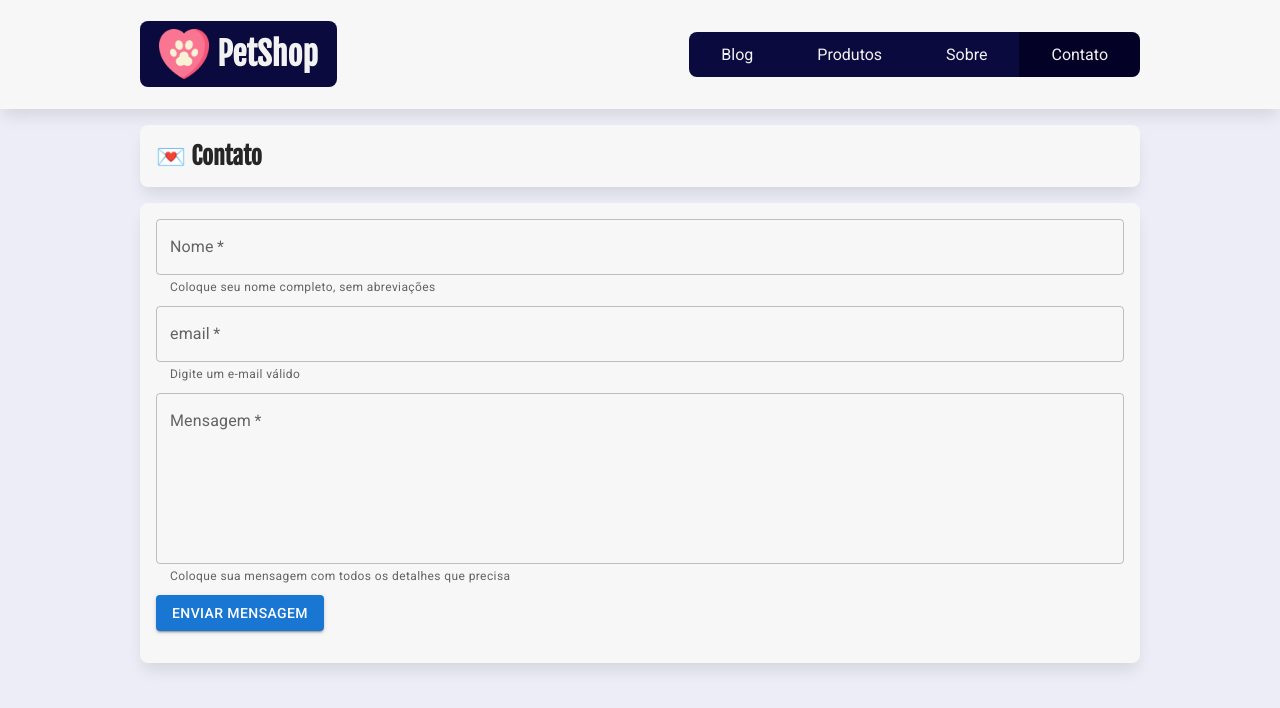
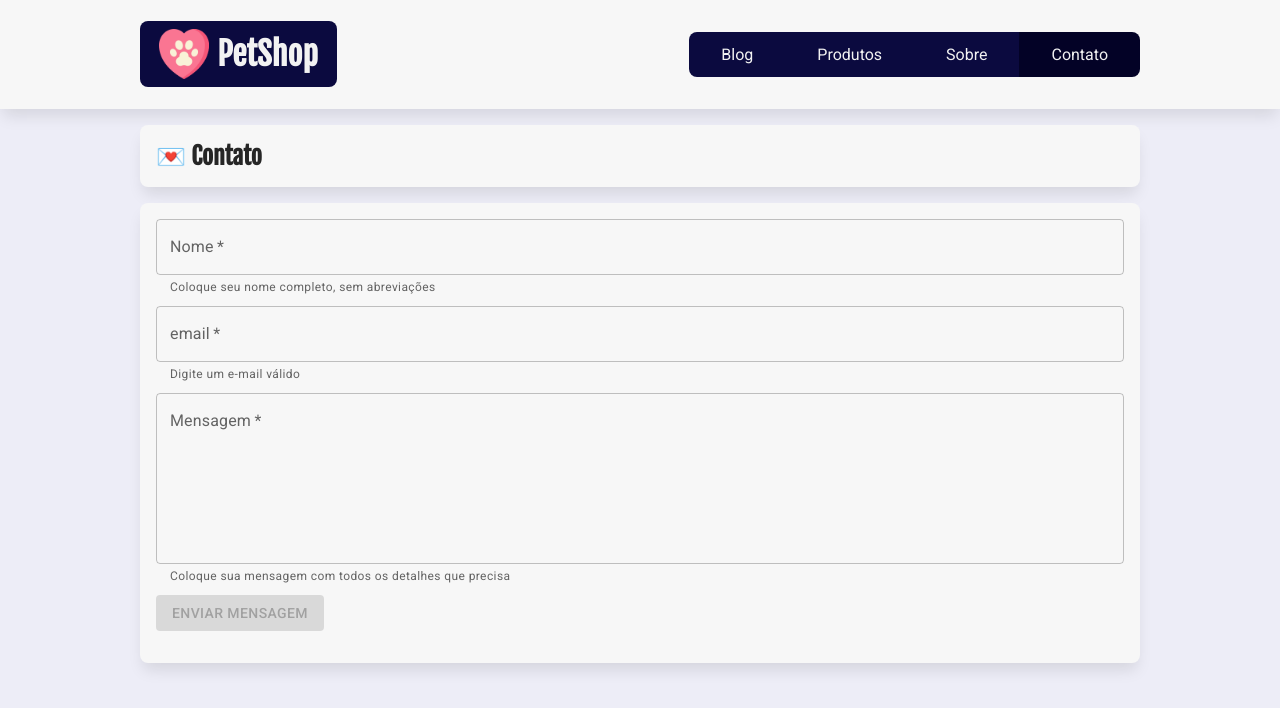
Before and after one commit to gabrielrluna/pertshop-react, a React (Create React App) app: page /contato in a window 1280 px wide. Shown: the top 708 px of the page. Built offline with nearby package versions, Linux system fonts and the light colour scheme.

Commit message:
Update Contato.jsx

```diff
--- a/src/pages/Contato/Contato.jsx
+++ b/src/pages/Contato/Contato.jsx
@@ -31,6 +31,9 @@ const Contato = () => {
       console.log("Deu ruim: " + error.message);
     }
   };
+
+  let desabilitado = !nome || !mensagem || !email;
+
   return (
     <section>
       <h2 className={estilos.titulo_secao}>Contato</h2>
@@ -76,7 +79,7 @@ const Contato = () => {
             />
           </div>
           <div>
-            <Button type="submit" variant="contained">
+            <Button type="submit" variant="contained" disabled={desabilitado}>
               Enviar Mensagem
             </Button>
           </div>
```
